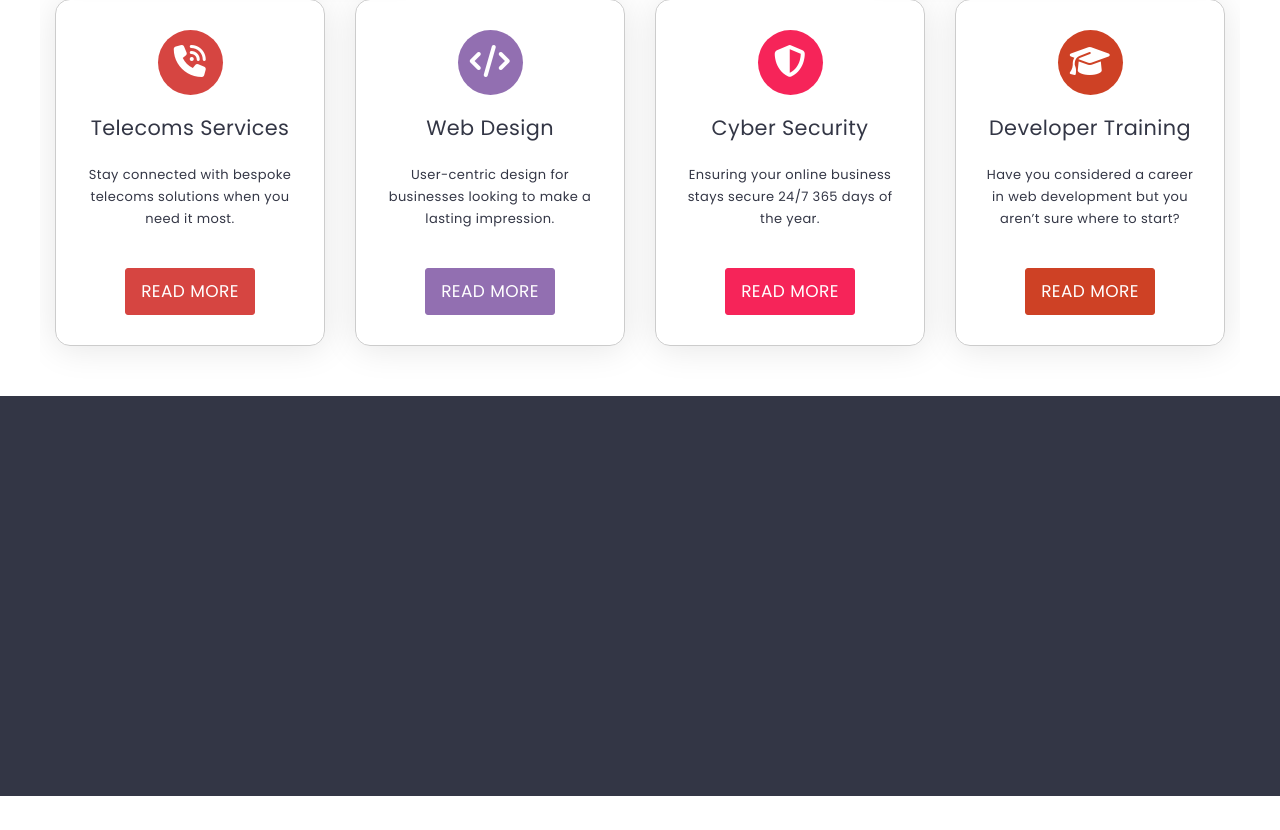
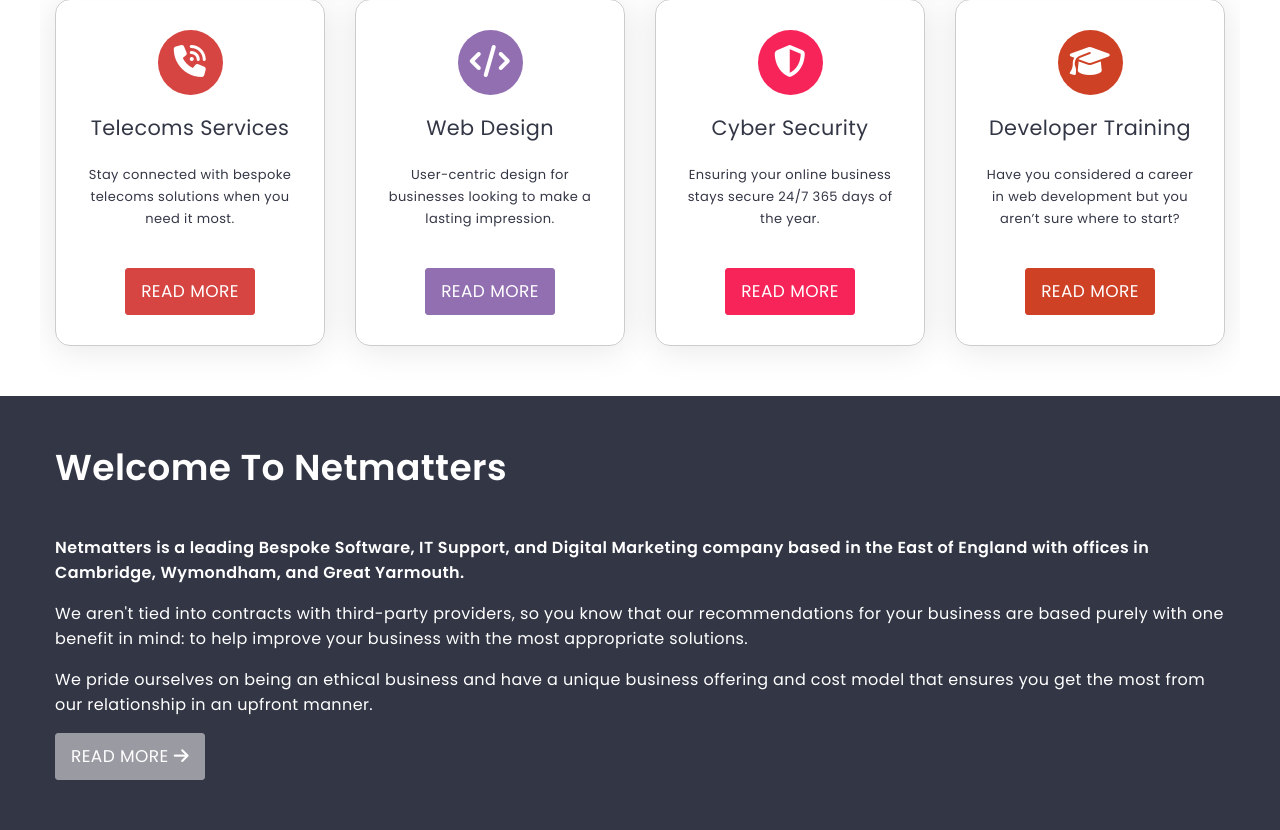
Before and after one commit to TheKumaCode/HTML_CSS_Reflection, a PHP site: page / in a window 1280 px wide. Shown: the part 1301-2131 px from the top of the page. Before the commit the page ends 2097 px from the top, so only its background shows below. Run offline with PHP 8.4, Linux system fonts and the light colour scheme; some libraries are stand-ins or nearby versions.

Commit message:
Added The Fist Column of Welcome To Netmatters

```diff
--- a/index.html
+++ b/index.html
@@ -354,7 +354,31 @@
               <div class="welcome-container">
                 <div class="welcome-background">
                   <div class="container section">
+                    <div class="row">
+                      <div class="col-1">
+                        <h2 class="h1"><stong>Welcome To Netmatters</stong></h2>
+                        <p>
+                          <strong>
+                            Netmatters is a leading <a href="#">Bespoke Software</a>, <a href="#">IT Support</a>, and <a href="#">Digital Marketing</a> company based in the East of England with offices in <a href="#">Cambridge</a>, <a href="#">Wymondham</a>, and <a href="#">Great Yarmouth</a>.
+                          </strong>
+                        </p>
+                        <p>
+                          We aren't tied into contracts with third-party providers, so you know that our recommendations for your business are based purely with one benefit in mind: to help improve your business with the most appropriate solutions.
+                        </p>
+                        <p>
+                          We pride ourselves on being an ethical business and have a unique business offering and cost model that ensures you get the most from our relationship in an upfront manner.
+                        </p>
+                        <div>
+                          <a href="#" class="btn btn-norm">
+                            Read More
+                            <i class="fa-solid fa-arrow-right"></i>
+                          </a>
+                        </div>
+                      </div>
+                      <div class="col-2">
 
+                      </div>
+                    </div>
                   </div>
                 </div>
               </div>
--- a/main.css
+++ b/main.css
@@ -54,6 +54,10 @@
   display: table;
 }
 
+.row {
+  margin-left: -15px;
+  margin-right: -15px;
+}
 .row:before {
   content: " ";
   display: table;
@@ -61,6 +65,13 @@
 .row:after {
   content: " ";
   display: table;
+}
+
+.h1, h1 {
+  font-size: 2.25rem;
+  font-weight: 400;
+  margin: 0 0 28px;
+  color: #333645;
 }
 
 [class^=-icon] {
@@ -409,10 +420,6 @@
 .services-list {
   margin-top: 20px;
 }
-.services-list .row {
-  margin-left: -15px;
-  margin-right: -15px;
-}
 .services-list .h2 {
   font-size: 1.3rem;
   position: relative;
@@ -467,8 +474,8 @@
 
 .services-r1, .services-r2 {
   position: relative;
+  padding-right: 15px;
   padding-left: 15px;
-  padding-right: 15px;
 }
 .services-r1 a, .services-r2 a {
   font-weight: 600;
@@ -764,7 +771,17 @@
 
 .welcome-background {
   background-color: #333645;
-  height: 400px;
+  color: white;
+}
+.welcome-background a {
+  color: white;
+}
+.welcome-background a:hover {
+  text-decoration: underline;
+}
+.welcome-background .h1 {
+  color: white;
+  font-weight: 600;
 }
 
 .clear-fix:before {
@@ -777,6 +794,16 @@
 }
 .clear-fix::after {
   clear: both;
+}
+
+.col-1 {
+  position: relative;
+  padding-right: 15px;
+  padding-left: 15px;
+}
+.col-1 .h1 {
+  margin-top: -6px;
+  margin-bottom: 40px;
 }
 
 @media (min-width: 767px) {
@@ -794,6 +821,10 @@
   }
   .container {
     width: 752px;
+  }
+  .services-r2 {
+    width: 50%;
+    float: left;
   }
 }
 @media (min-width: 992px) {
```
Also changed, not shown: main.scss (+40 -11 lines), 1 other file.
